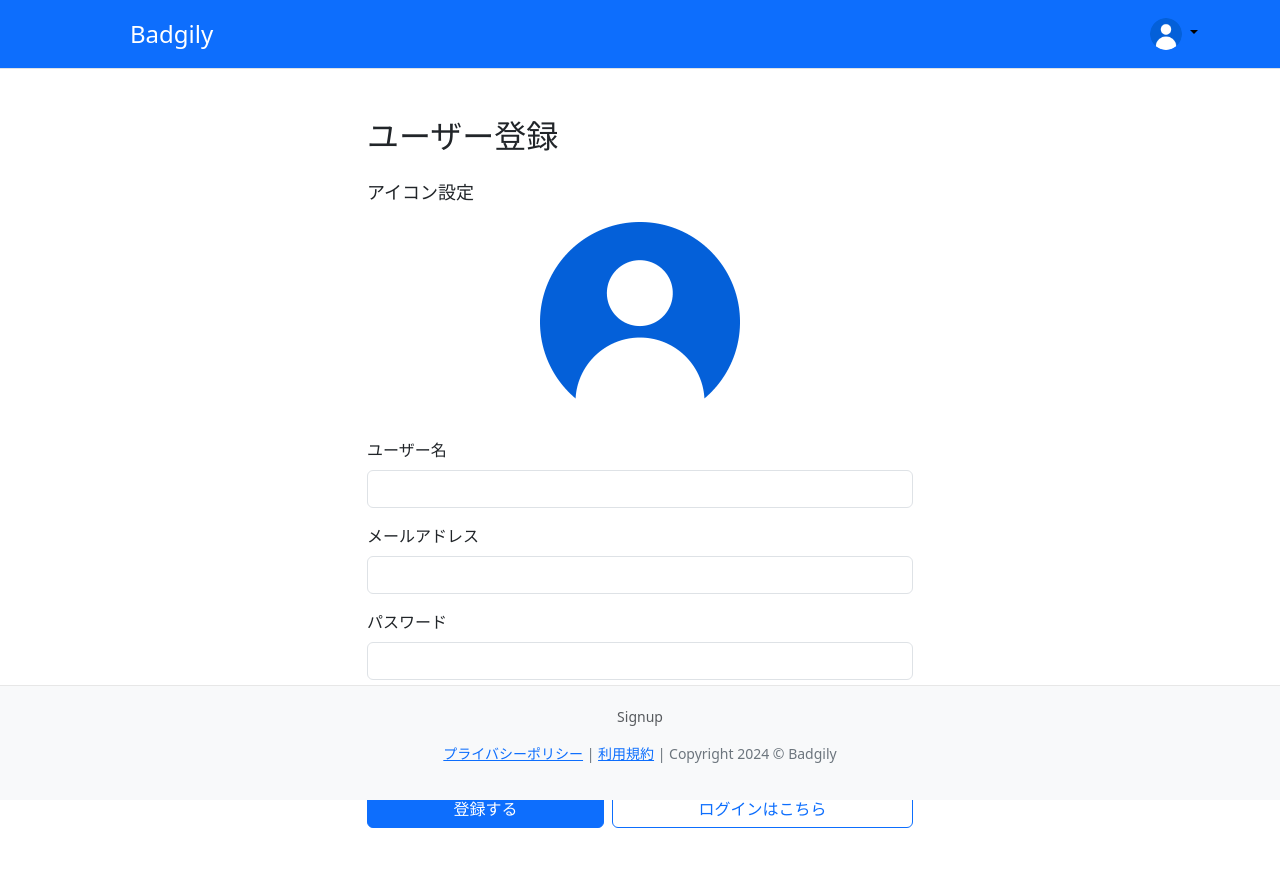
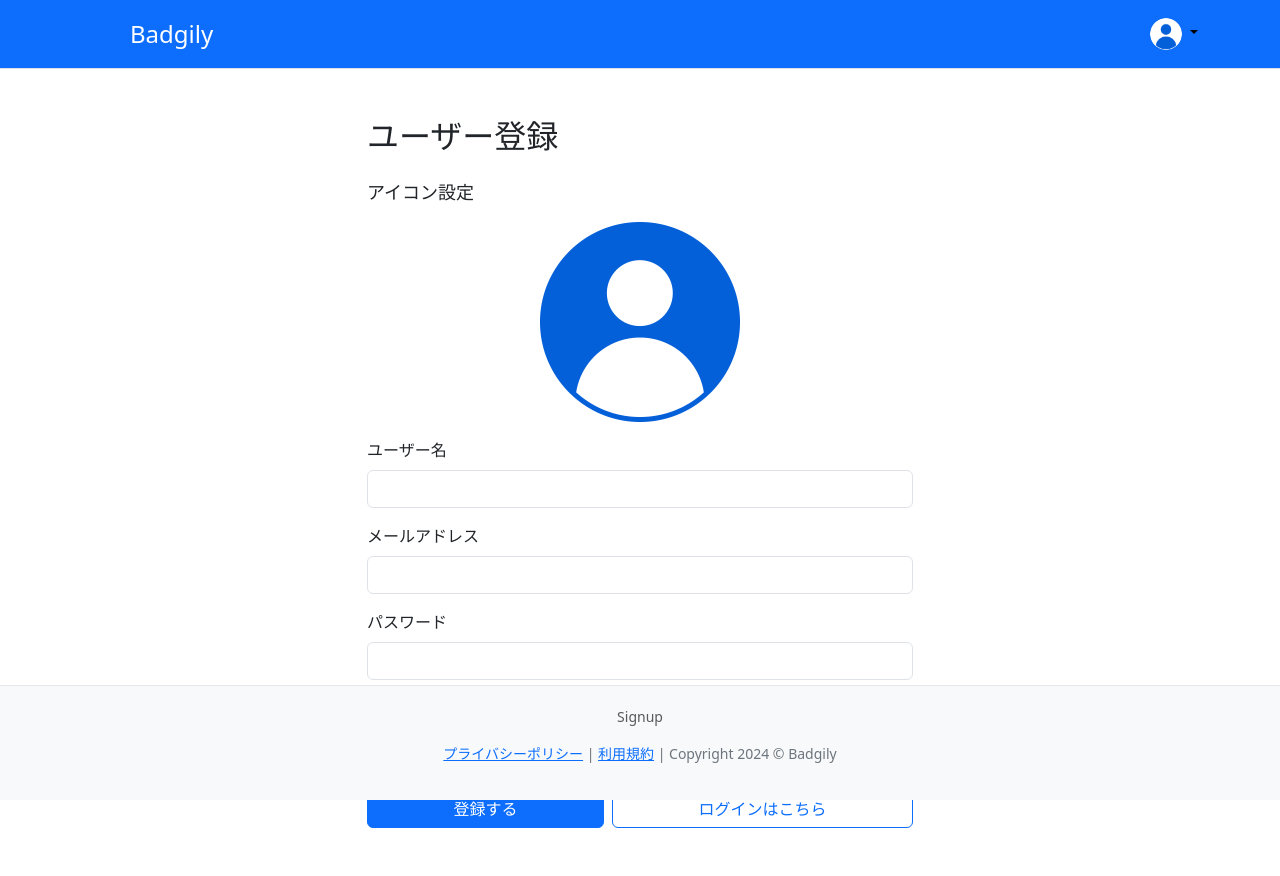
Before and after one commit to Hackathon-Spring-2024-TeamG/team-g-app, a Flask app: page /signup in a window 1280 px wide. Run offline with Flask 2, Linux system fonts and the light colour scheme.

Commit message:
デザイン微修正（テキストやリンク、デフォルトユーザー画像変更)

```diff
--- a/ChatApp/templates/base.html
+++ b/ChatApp/templates/base.html
@@ -43,10 +43,10 @@
 
         <div class="dropdown text-end">
           <a href="#" class="d-block link-body-emphasis text-decoration-none dropdown-toggle" data-bs-toggle="dropdown" aria-expanded="false">
-            <img src="/static/img/user_default2.png" alt="" width="32" height="32" class="rounded-circle">
+            <img src="/static/img/user_default02.png" alt="デフォルトユーザー画像" width="32" height="32" class="rounded-circle">
           </a>
           <ul class="dropdown-menu text-small">
-            <li><a class="dropdown-item" href="#">Profile</a></li>
+            <li><a class="dropdown-item" href="{{ url_for('show_account') }}">アカウント設定</a></li>
             <li><hr class="dropdown-divider"></li>
             <li><a class="dropdown-item" href="{{ url_for('logout') }}">ログアウト</a></li>
           </ul>
--- a/ChatApp/templates/registration/base.html
+++ b/ChatApp/templates/registration/base.html
@@ -44,10 +44,10 @@
 
         <div class="dropdown text-end">
           <a href="#" class="d-block link-body-emphasis text-decoration-none dropdown-toggle" data-bs-toggle="dropdown" aria-expanded="false">
-            <img src="/static/img/user_default.png" alt="" width="32" height="32" class="rounded-circle">
+            <img src="/static/img/user_default02.png" alt="" width="32" height="32" class="rounded-circle">
           </a>
           <ul class="dropdown-menu text-small">
-            <li><a class="dropdown-item" href="#">Profile</a></li>
+            <li><a class="dropdown-item" href="#">アカウント設定</a></li>
             <li><hr class="dropdown-divider"></li>
             <li><a class="dropdown-item" href="{{ url_for('logout') }}">ログアウト</a></li>
           </ul>
--- a/ChatApp/templates/registration/signup.html
+++ b/ChatApp/templates/registration/signup.html
@@ -21,7 +21,7 @@
       <form method="post">
         <div class="mb-3">
           <p style="font-size: 18px;">アイコン設定</p>
-          <img src="/static/img/user_default.png" alt="デフォルトユーザー画像" style="display: block; margin: auto; text-align: center; width: 200px; height: 200px;">
+          <img src="/static/img/user_default01.png" alt="デフォルトユーザー画像" style="display: block; margin: auto; text-align: center; width: 200px; height: 200px;">
         </div>
         <div class="mb-3">
           <label for="username" class="form-label">ユーザー名</label>
```
Also changed, not shown: ChatApp/static/img/user_default01.png (added), ChatApp/static/img/user_default02.png (added).
